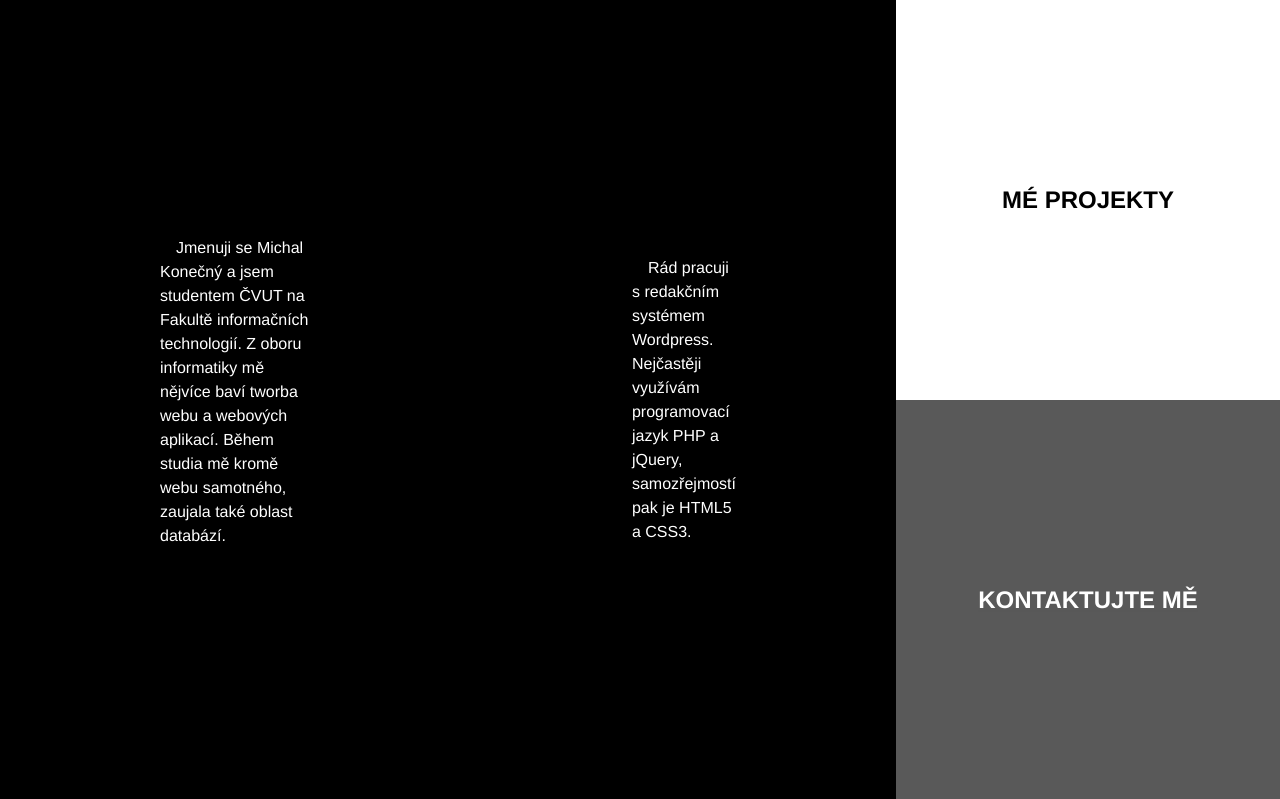
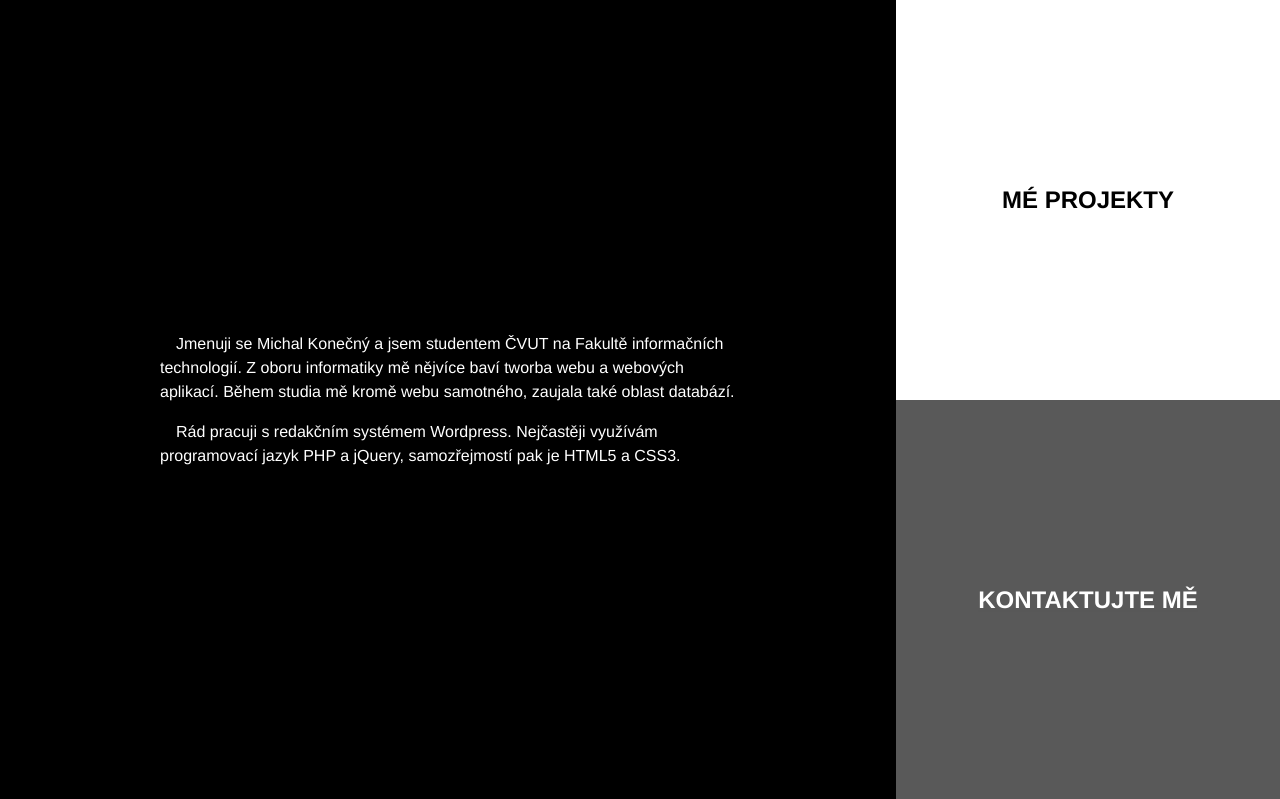
Before and after one commit to konmike/konmike.github.io, a PHP site: page / in a window 1280 px wide. Shown: the top 799 px of the page. Run offline with PHP 8.4, Linux system fonts and the light colour scheme.

```diff
--- a/style.css
+++ b/style.css
@@ -22,6 +22,7 @@ article:first-child div:first-child{
     justify-content: center;
     align-items: center;
     align-content: center;
+    flex-wrap: wrap;
     font-size: 1rem;
     font-weight: 100;
     text-transform: none;
```
Also changed, not shown: script.js (+0 -14 lines).
